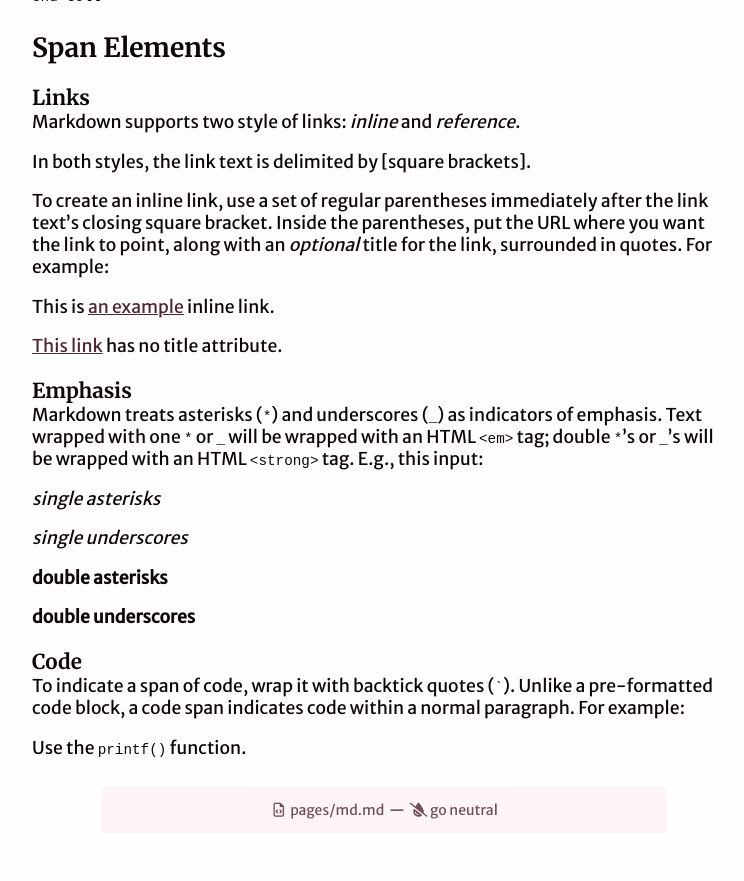
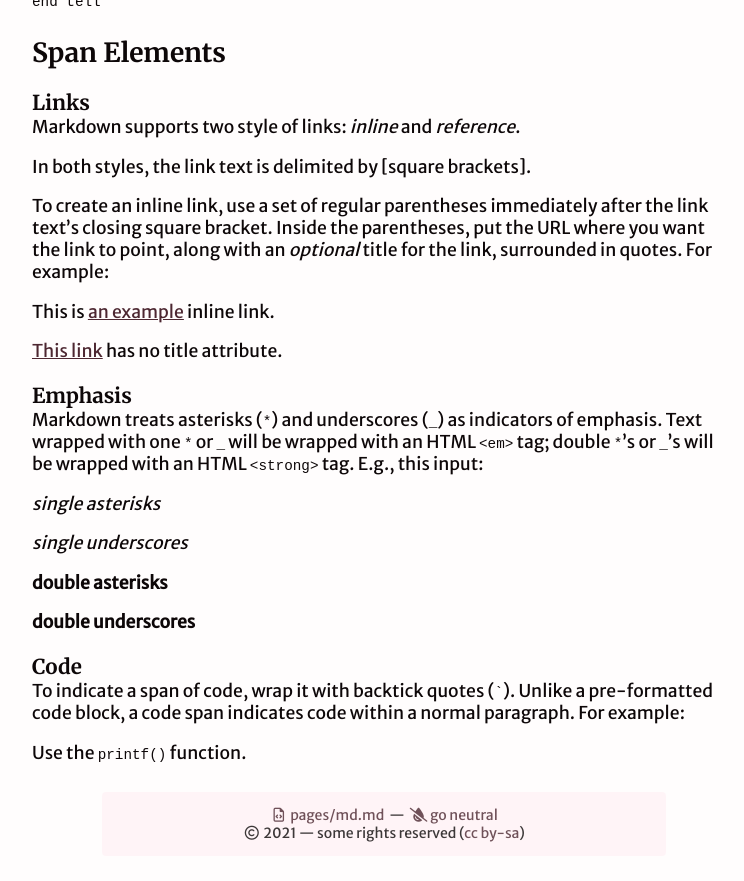
Before and after one commit to davwheat/thomasr.me, a Jekyll site: the page built from pages/md.md, in a window 1280 px wide and 900 px high, scrolled down 5618 px. Shown: the top 881 px of the window, without its empty margins (256-1000 px from the left). Built offline with Jekyll 4.4.1, drawn with Linux system fonts in a browser that asks for light colours; nearby versions of some CDN libraries.

Commit message:
license + footer guff

```diff
--- a/_includes/footer.html
+++ b/_includes/footer.html
@@ -1,5 +1,8 @@
 <p>
-    <a href="https://github.com/{{site.github}}/{{site.github}}.github.io/blob/master/{{ page.path }}"><i class="far fa-fw fa-file-code"></i> {{ page.path }}</a>
+    <a href="https://github.com/{{site.github}}/{{site.github}}.github.io/blob/master/{{ page.path }}"><i class="far fa-fw fa-file-code" aria-hidden="true"></i> {{ page.path }}</a>
     &nbsp;&mdash;&nbsp;
-    <a href="javascript:disableColours()" id="bw-button"><i class="fas fa-fw fa-tint-slash"></i> go neutral</a>
+    <a href="javascript:disableColours()" id="bw-button"><i class="fas fa-fw fa-tint-slash" aria-hidden="true"></i> go neutral</a>
 </p>
+<p>
+    <i class="far fa-fw fa-copyright" aria-hidden="true" title="Copyright"></i><span class="fa-sr-only">&copy; copyright</span> {{ site.time | date: '%Y' }} &mdash; Some Rights Reserved (<a href="https://github.com/{{site.github}}/{{site.github}}.github.io/blob/master/LICENSE">CC BY-SA</a>)
+</p>
--- a/_includes/header.html
+++ b/_includes/header.html
@@ -1,10 +1,10 @@
-<span>
+<h1 id="page-title">
 {% if page.permalink == '/' %}
   Hello, I'm Tom! 👋🏻
 {% else %}
   {{ site.title }}
 {% endif %}
-</span>
+</h1>
 
 <nav>
   <ul>
@@ -29,8 +29,7 @@
       <a href="https://github.com/{{ site.github }}"><i class="fab fa-fw fa-github" aria-hidden="true"></i>gh</a><br>
     </li>
     <li>
-      <a href="/flickr/" {% if page.url contains '/flickr' %}class="c" {% endif %}><i class="fab fa-fw fa-flickr"
-          aria-hidden="true"></i>fl</a><br>
+      <a href="/flickr/" {% if page.url contains '/flickr' %}class="c" {% endif %}><i class="fab fa-fw fa-flickr" aria-hidden="true"></i>fl</a><br>
     </li>
   </ul>
 </nav>
--- a/assets/script/colours.js
+++ b/assets/script/colours.js
@@ -11,19 +11,19 @@ if(localStorage.getItem('colours') !== "off") {
     document.getElementById('og-stylesheet').remove();
 } else {
     document.getElementById('bw-button').href = 'javascript:enableColours()';
-    document.getElementById('bw-button').innerHTML = '<i class="fas fa-fw fa-tint"></i> go colourful';
+    document.getElementById('bw-button').innerHTML = '<i class="fas fa-fw fa-tint" aria-hidden="true"></i> go colourful';
 }
 
 function disableColours() {
     localStorage.setItem('colours', "off");
     document.getElementById('bw-button').href = 'javascript:enableColours()';
-    document.getElementById('bw-button').innerHTML = '<i class="fas fa-fw fa-tint"></i> go colourful';
+    document.getElementById('bw-button').innerHTML = '<i class="fas fa-fw fa-tint" aria-hidden="true"></i> go colourful';
     window.location.reload();
 }
 
 function enableColours() {
     localStorage.setItem('colours', "on");
     document.getElementById('bw-button').href = 'javascript:disableColours()';
-    document.getElementById('bw-button').innerHTML = '<i class="fas fa-fw fa-tint-slash"></i> go neutral';
+    document.getElementById('bw-button').innerHTML = '<i class="fas fa-fw fa-tint-slash" aria-hidden="true"></i> go neutral';
     window.location.reload();
 }
--- a/assets/script/common.js
+++ b/assets/script/common.js
@@ -1,5 +1,6 @@
 // this is all taken from the old site
 
+const hash = window.location.hash;
 
 //-----------contact alert box------------------------------------------
 if(hash === '#contact') window.location = '/about';
```
Also changed, not shown: 1 other file.
